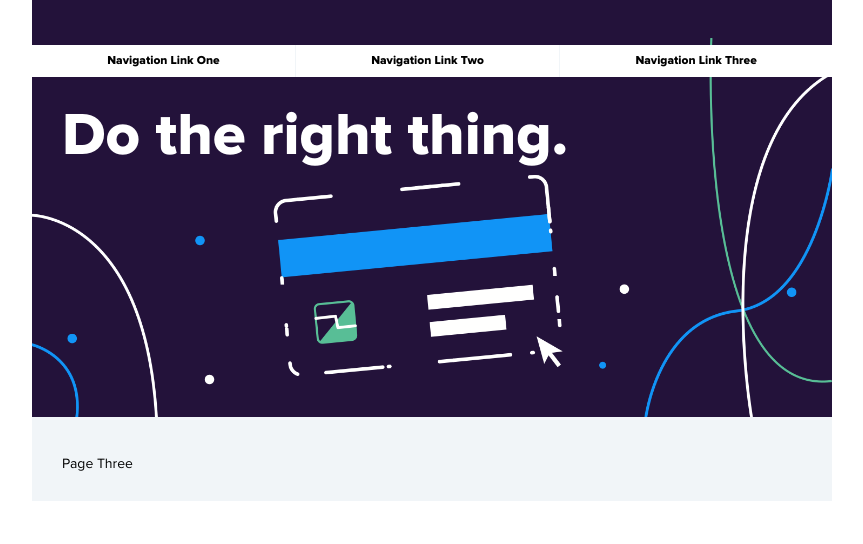
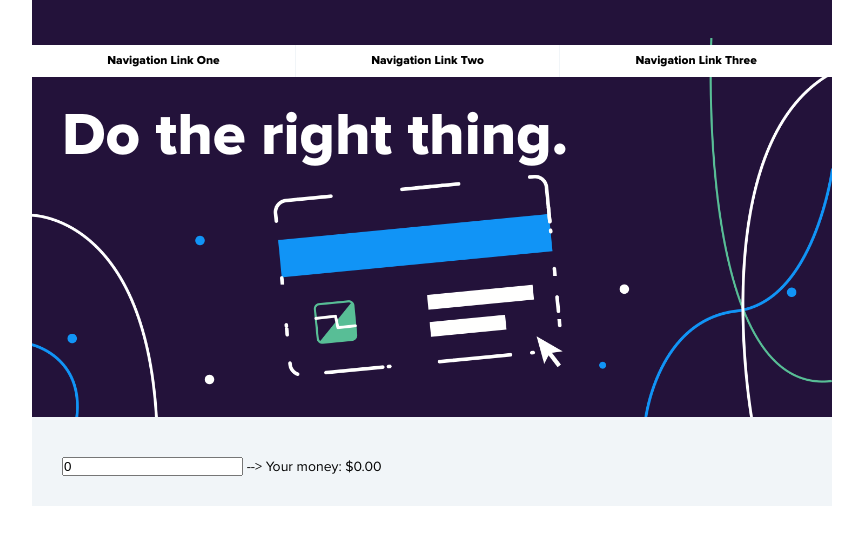
Before and after one commit to erperejildo/Angular8-test, an Angular app: page /page-three in a window 1280 px wide. Shown: the top 544 px of the page, without its empty margins (208-1071 px from the left). Built offline with nearby package versions, Linux system fonts and the light colour scheme.

Commit message:
Currency input

```diff
--- a/src/app/pages/page-three/page-three.component.html
+++ b/src/app/pages/page-three/page-three.component.html
@@ -1 +1,4 @@
-Page Three
+<div>
+    <input type="number" [(ngModel)]="money" />
+--> Your money: {{money | currency}}
+  </div>
--- a/src/app/pages/page-three/page-three.component.ts
+++ b/src/app/pages/page-three/page-three.component.ts
@@ -1,4 +1,4 @@
-import { Component, OnInit } from '@angular/core';
+import { OnInit, Component } from '@angular/core';
 
 @Component({
   selector: 'app-page-three',
@@ -6,6 +6,8 @@ import { Component, OnInit } from '@angular/core';
   styleUrls: ['./page-three.component.scss']
 })
 export class PageThreeComponent implements OnInit {
+  money = 0;
+
   constructor() {}
 
   ngOnInit() {}
--- a/src/app/pages/page-three/page-three.module.ts
+++ b/src/app/pages/page-three/page-three.module.ts
@@ -1,10 +1,12 @@
 import { NgModule } from '@angular/core';
 import { PageThreeComponent } from './page-three.component';
 import { PageThreeComponentRoutingModule } from './page-three-routing.module';
+import { CommonModule } from '@angular/common';
+import { FormsModule } from '@angular/forms';
 
 @NgModule({
   declarations: [PageThreeComponent],
-  imports: [PageThreeComponentRoutingModule],
+  imports: [PageThreeComponentRoutingModule, CommonModule, FormsModule],
   exports: [PageThreeComponent],
   entryComponents: [PageThreeComponent]
 })
```
